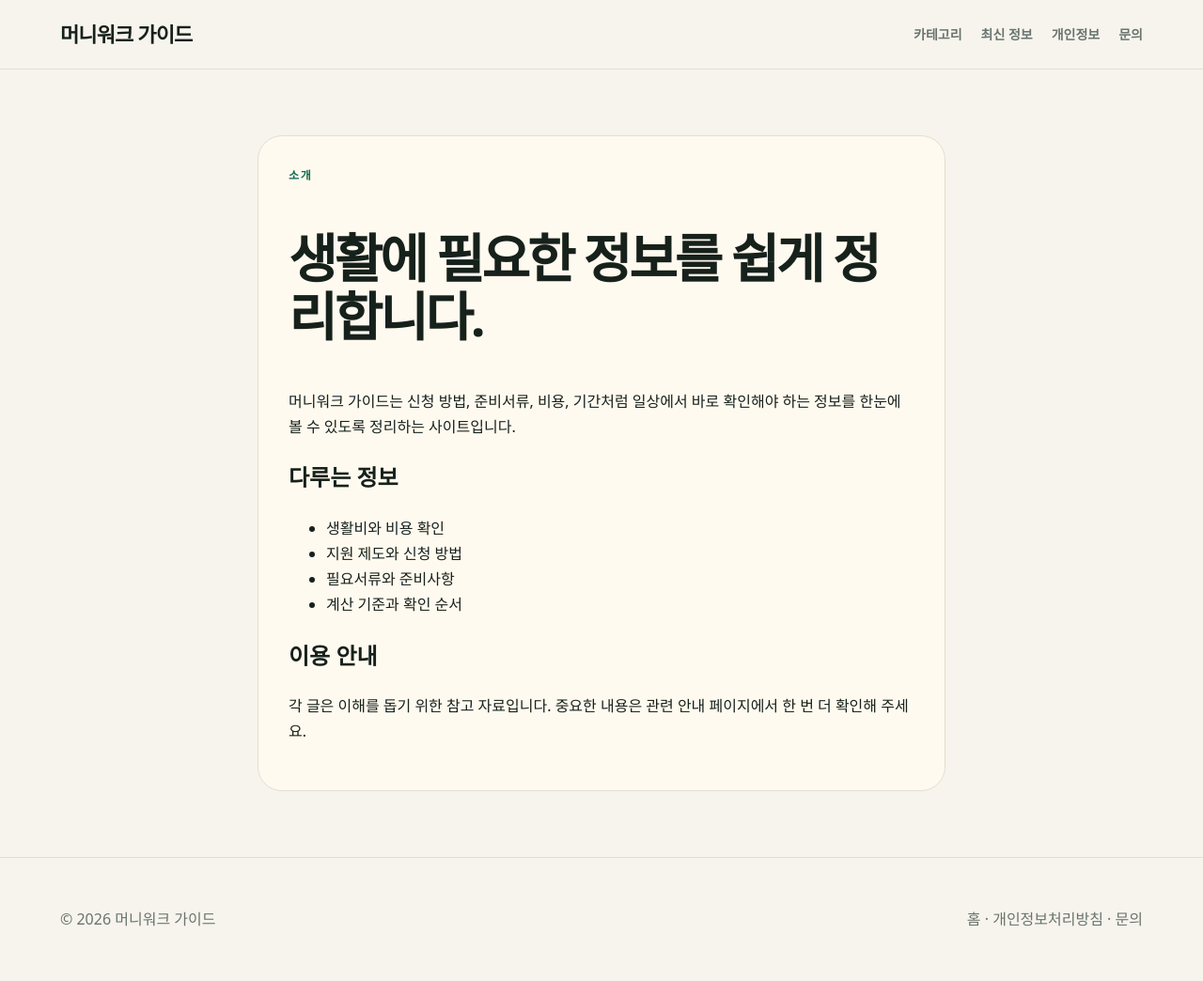
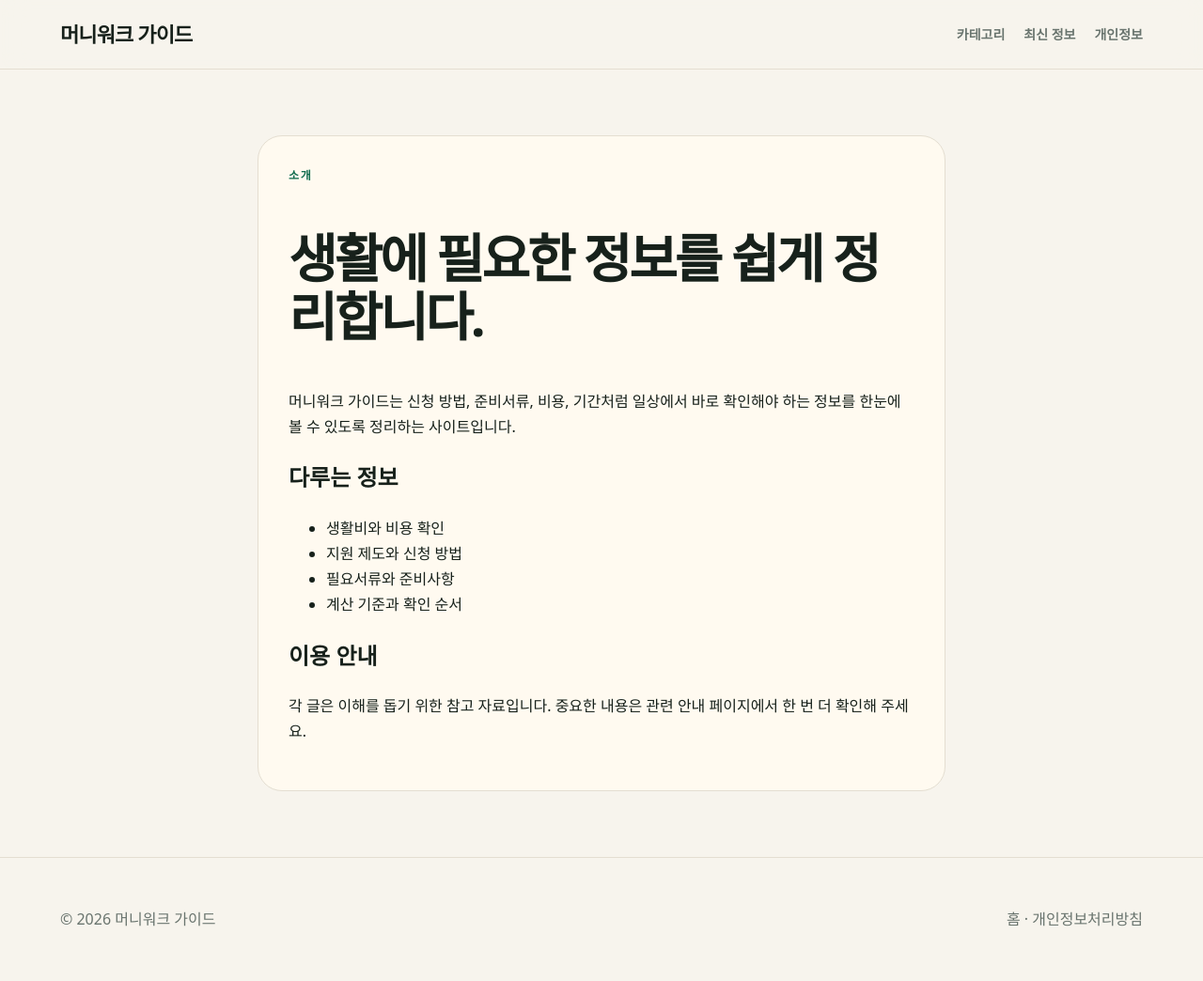
Before and after one commit to apark12321-ux/adsense-media-site, a plain HTML site: page about.html in a window 1280 px wide. Shown: the whole page at 94% size. Drawn offline with Linux system fonts and the light colour scheme.

Commit message:
Remove contact link from about page

```diff
--- a/about.html
+++ b/about.html
@@ -1,8 +1 @@
-<!doctype html>
-<html lang="ko">
-<head><meta charset="utf-8"><meta name="viewport" content="width=device-width, initial-scale=1"><title>사이트 소개 | 머니워크 가이드</title><meta name="description" content="머니워크 가이드는 생활에 필요한 정보를 쉽게 정리합니다."><link rel="stylesheet" href="assets/style.css"></head>
-<body>
-<header class="topbar"><a class="logo" href="index.html">머니워크 가이드</a><nav><a href="index.html#categories">카테고리</a><a href="index.html#latest">최신 정보</a><a href="privacy.html">개인정보</a><a href="contact.html">문의</a></nav></header>
-<main class="page"><article><p class="eyebrow">소개</p><h1>생활에 필요한 정보를 쉽게 정리합니다.</h1><p>머니워크 가이드는 신청 방법, 준비서류, 비용, 기간처럼 일상에서 바로 확인해야 하는 정보를 한눈에 볼 수 있도록 정리하는 사이트입니다.</p><h2>다루는 정보</h2><ul><li>생활비와 비용 확인</li><li>지원 제도와 신청 방법</li><li>필요서류와 준비사항</li><li>계산 기준과 확인 순서</li></ul><h2>이용 안내</h2><p>각 글은 이해를 돕기 위한 참고 자료입니다. 중요한 내용은 관련 안내 페이지에서 한 번 더 확인해 주세요.</p></article></main>
-<footer><p>© 2026 머니워크 가이드</p><p><a href="index.html">홈</a> · <a href="privacy.html">개인정보처리방침</a> · <a href="contact.html">문의</a></p></footer>
-</body></html>
+<!doctype html><html lang="ko"><head><meta charset="utf-8"><meta name="viewport" content="width=device-width, initial-scale=1"><title>사이트 소개 | 머니워크 가이드</title><meta name="description" content="머니워크 가이드는 생활에 필요한 정보를 쉽게 정리합니다."><link rel="stylesheet" href="assets/style.css"></head><body><header class="topbar"><a class="logo" href="index.html">머니워크 가이드</a><nav><a href="index.html#categories">카테고리</a><a href="index.html#latest">최신 정보</a><a href="privacy.html">개인정보</a></nav></header><main class="page"><article><p class="eyebrow">소개</p><h1>생활에 필요한 정보를 쉽게 정리합니다.</h1><p>머니워크 가이드는 신청 방법, 준비서류, 비용, 기간처럼 일상에서 바로 확인해야 하는 정보를 한눈에 볼 수 있도록 정리하는 사이트입니다.</p><h2>다루는 정보</h2><ul><li>생활비와 비용 확인</li><li>지원 제도와 신청 방법</li><li>필요서류와 준비사항</li><li>계산 기준과 확인 순서</li></ul><h2>이용 안내</h2><p>각 글은 이해를 돕기 위한 참고 자료입니다. 중요한 내용은 관련 안내 페이지에서 한 번 더 확인해 주세요.</p></article></main><footer><p>© 2026 머니워크 가이드</p><p><a href="index.html">홈</a> · <a href="privacy.html">개인정보처리방침</a></p></footer></body></html>
```
